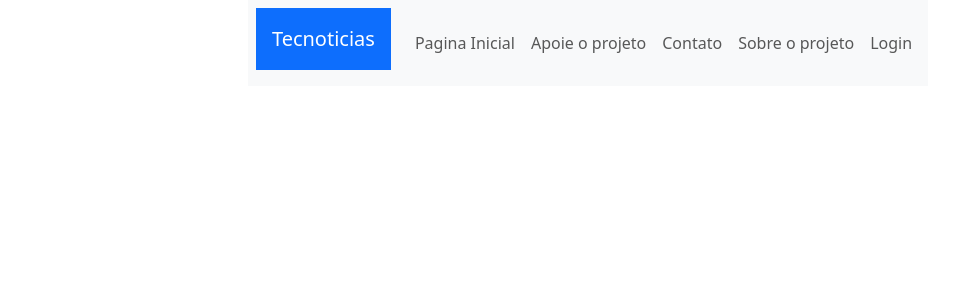
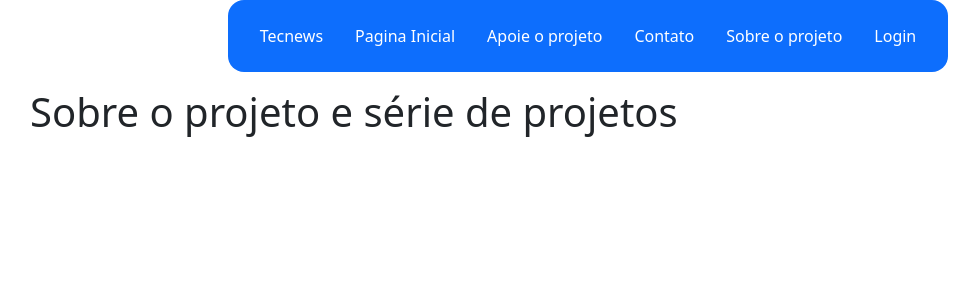
Before and after one commit to jacksonmmartins/E-commerce-Shoes-Store, a React (Create React App) app: page /about in a window 1280 px wide. Shown: the top 300 px of the page, without its empty margins (52-1031 px from the left). Built offline with nearby package versions, Linux system fonts and the light colour scheme; what realm-web would draw is missing.

Commit message:
Remoção App.css

```diff
--- a/src/App.css
+++ /dev/null
@@ -1,38 +0,0 @@
-.App {
-  text-align: center;
-}
-
-.App-logo {
-  height: 40vmin;
-  pointer-events: none;
-}
-
-@media (prefers-reduced-motion: no-preference) {
-  .App-logo {
-    animation: App-logo-spin infinite 20s linear;
-  }
-}
-
-.App-header {
-  background-color: #282c34;
-  min-height: 100vh;
-  display: flex;
-  flex-direction: column;
-  align-items: center;
-  justify-content: center;
-  font-size: calc(10px + 2vmin);
-  color: white;
-}
-
-.App-link {
-  color: #61dafb;
-}
-
-@keyframes App-logo-spin {
-  from {
-    transform: rotate(0deg);
-  }
-  to {
-    transform: rotate(360deg);
-  }
-}
--- a/src/App.js
+++ b/src/App.js
@@ -11,20 +11,28 @@ import CreateBook from "./pages/components/CreateBook";
 import ShowBookList from "./pages/components/ShowBookList";
 import ShowBookDetails from "./pages/components/ShowBookDetails";
 import UpdateBookInfo from "./pages/components/UpdateBookInfo";
+import Supportus from './pages/Supportus';
+import Contact from './pages/Contact';
+import About from "./pages/About";
 
 import "./index.css";
 import "bootstrap/dist/css/bootstrap.min.css";
 import "bootstrap/dist/js/bootstrap.bundle.min";
+import { Container } from "react-bootstrap";
 
 function App() {
   return (
     <BrowserRouter>
       <UserProvider>
         <Navbar />
+        <Container>
         <Routes>
           <Route exact path="/" element={<Home />} />
           <Route exact path="/login" element={<Login />} />
           <Route exact path="/signup" element={<Signup />} />
+          <Route exact path="/supportus" element={<Supportus />} />
+          <Route exact path="/contact" element={<Contact />} />
+          <Route exact path="/about" element={<About />} />
 
             <Route element={<PrivateRoute />}>
             <Route exact path="/userhome" element={<Homeuser />} />
@@ -36,6 +44,7 @@ function App() {
 
           </Route>
         </Routes>
+        </Container>
       </UserProvider>
     </BrowserRouter>
   );
--- /dev/null
+++ b/src/pages/About.js
@@ -0,0 +1,10 @@
+
+function About() {
+    return(
+        <h1>
+            Sobre o projeto e série de projetos
+        </h1>
+    )
+}
+
+export default About;
--- /dev/null
+++ b/src/pages/Contact.js
@@ -0,0 +1,10 @@
+
+function Contato() {
+    return(
+        <h1>
+            Informações de contato
+        </h1>
+    )
+}
+
+export default Contato;
--- a/src/pages/Navbar.js
+++ b/src/pages/Navbar.js
@@ -4,20 +4,13 @@ function Navbar() {
   return (
 
     <div className="nav justify-content-center">
-      <nav class="navbar justify-content-center navbar-expand-lg navbar-light bg-light d-inline-flex p-2">
-        <a class="navbar-brand p-3 mb-2 bg-primary text-white" href="#navbar">Tecnoticias</a>
-        <button class="navbar-toggler" type="button" data-toggle="collapse" data-target="#navbarNavAltMarkup" aria-controls="navbarNavAltMarkup" aria-expanded="false" aria-label="Toggle navigation">
-          <span class="navbar-toggler-icon"></span>
-        </button>
-        <div class="collapse navbar-collapse" id="navbarNavAltMarkup">
-          <div class="navbar-nav">
-            <a class="nav-item nav-link" href="/">Pagina Inicial <span class="sr-only"></span></a>
-            <a class="nav-item nav-link" href="#features">Apoie o projeto</a>
-            <a class="nav-item nav-link" href="#pricing">Contato</a>
-            <a class="nav-item nav-link" href="#disable">Sobre o projeto</a>
-            <a class="nav-item nav-link" href="#disable">Login</a>
-          </div>
-        </div>
+      <nav class="navbar justify-content-center navbar-expand-lg d-inline-flex p-1 p-3 mb-3 bg-primary rounded-4">
+            <a class="nav-item nav-link text-white" href="/">Tecnews <span class="sr-only"></span></a>
+            <a class="nav-item nav-link text-white" href="/">Pagina Inicial <span class="sr-only"></span></a>
+            <a class="nav-item nav-link text-white" href="/supportus">Apoie o projeto</a>
+            <a class="nav-item nav-link text-white" href="/contact">Contato</a>
+            <a class="nav-item nav-link text-white" href="/about">Sobre o projeto</a>
+            <a class="nav-item nav-link text-white" href="/login">Login</a>
       </nav>
     </div>
 
--- /dev/null
+++ b/src/pages/Supportus.js
@@ -0,0 +1,10 @@
+
+function Apoie() {
+    return (
+        <h1>
+            Apoie nos
+        </h1>
+    )
+}
+
+export default Apoie;
--- a/src/pages/components/BookCard.js
+++ b/src/pages/components/BookCard.js
@@ -1,6 +1,5 @@
 import React from 'react';
 import { Link } from 'react-router-dom';
-import '../../App.css';
 
 const BookCard = ({ book }) => {
 
--- a/src/pages/components/ShowBookDetails.js
+++ b/src/pages/components/ShowBookDetails.js
@@ -1,5 +1,4 @@
 import React, { useState, useEffect } from 'react';
-import '../../App.css'
 import { Link, useParams, useNavigate } from 'react-router-dom';
 import axios from 'axios';
 
--- a/src/pages/components/ShowBookList.js
+++ b/src/pages/components/ShowBookList.js
@@ -1,5 +1,4 @@
 import React, { useState, useEffect } from 'react';
-import '../../App.css';
 import axios from 'axios';
 import { Link } from 'react-router-dom';
 import BookCard from './BookCard';
--- a/src/pages/components/UpdateBookInfo.js
+++ b/src/pages/components/UpdateBookInfo.js
@@ -1,7 +1,6 @@
 import React, { useState, useEffect } from 'react';
 import { Link, useParams, useNavigate } from 'react-router-dom';
 import axios from 'axios';
-import '../../App.css';
 
 function UpdateBookInfo(props) {
   const [book, setBook] = useState({
```
